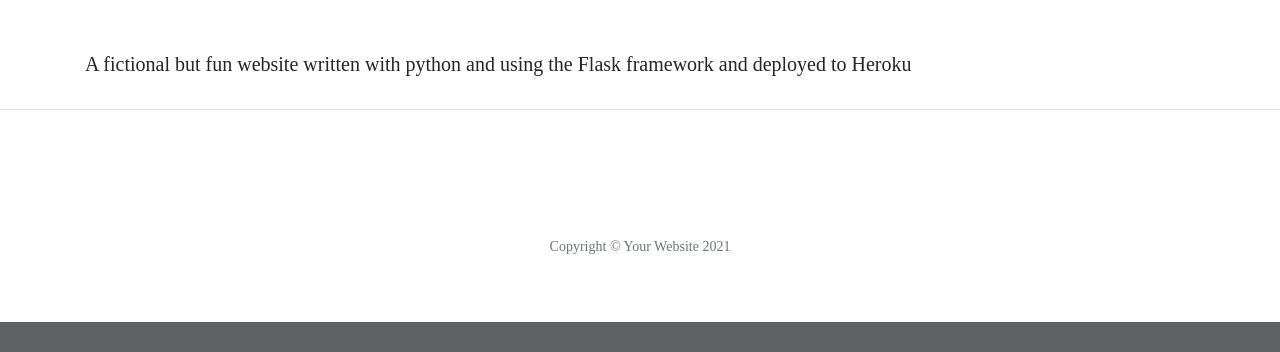
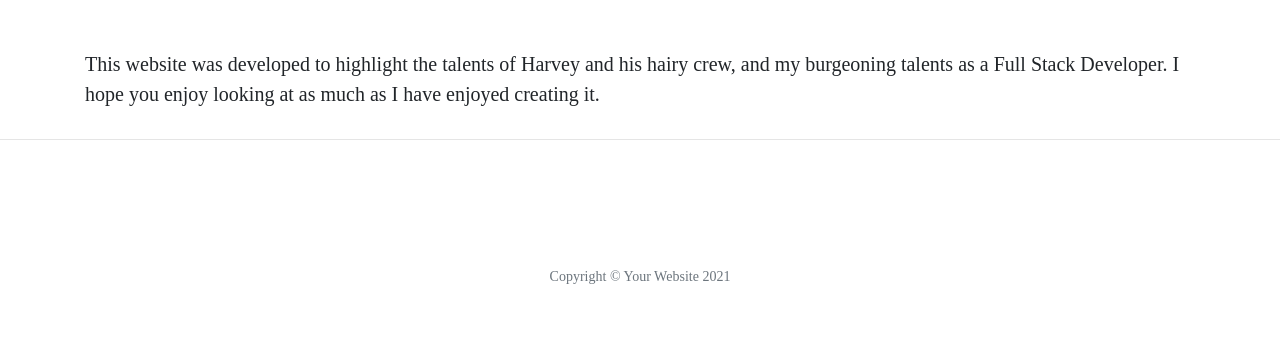
Before and after one commit to ConacBreslin/half_marathons_withflask, a Flask app: template templates/about.html in a window 1280 px wide. Shown: the part 533-885 px from the top of the page. Before the commit the page ends 855 px from the top, so only its background shows below. Run offline with Flask 2, Linux system fonts and the light colour scheme; the template is opened without the code that fills it, so the values that code supplies are empty; some libraries are stand-ins or nearby versions.

Commit message:
Update content

```diff
--- a/templates/about.html
+++ b/templates/about.html
@@ -3,7 +3,7 @@
 
     <h2>{{ page_title }}</h2>
     <p>
-        A fictional but fun website written with python and using the Flask framework and deployed to Heroku
+        This website was developed to highlight the talents of Harvey and his hairy crew, and my burgeoning talents as a Full Stack Developer. I hope you enjoy looking at as much as I have enjoyed creating it.
     </p>
 
     {% for member in company %}
```
